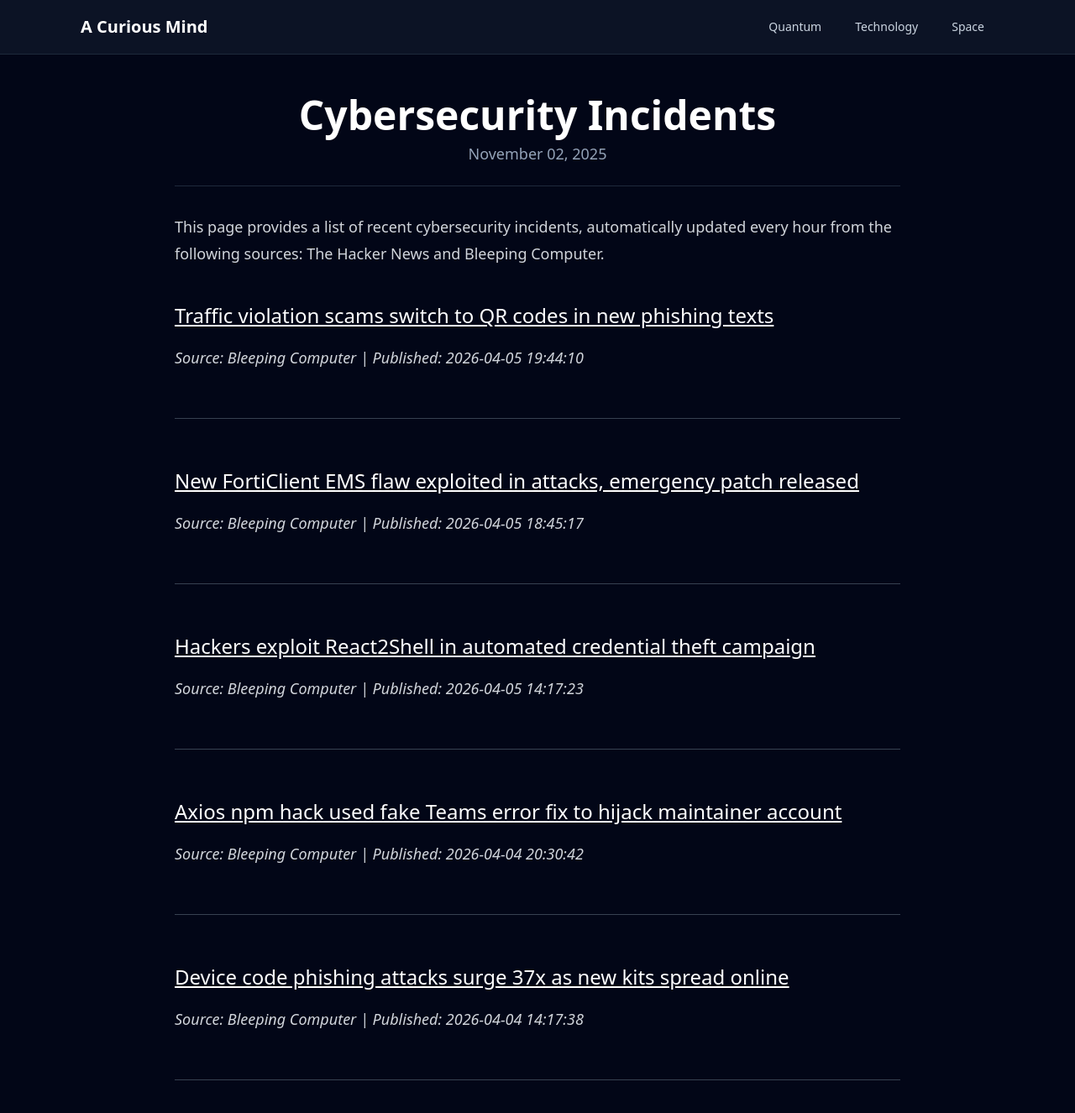
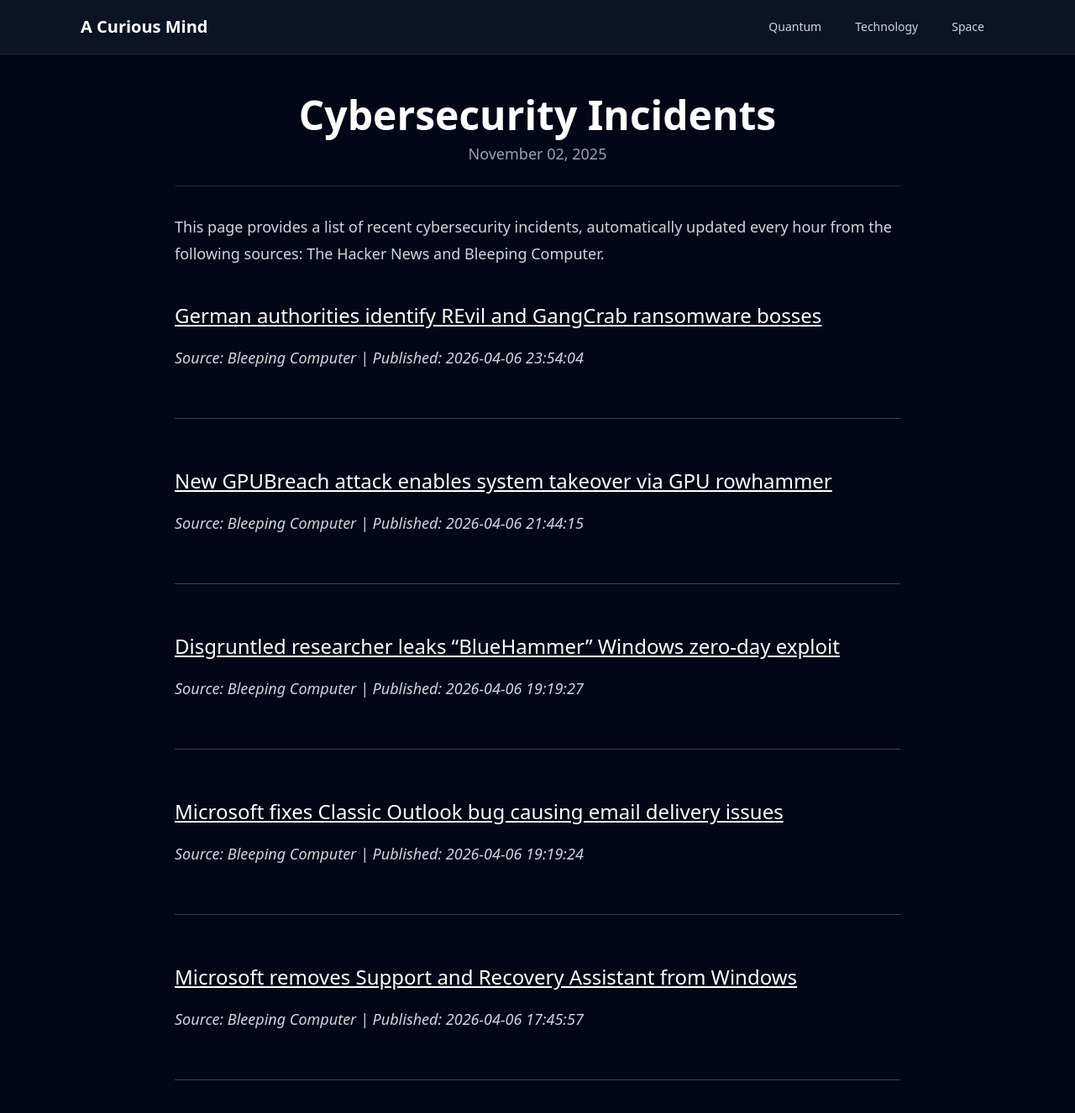
Before and after one commit to onehl7/onehl7.github.io, a Jekyll site: the page built from _posts/2025-11-02-cybersecurity-incidents.md, in a window 1280 px wide and 1400 px high. Shown: the top 1326 px of the window at 84% size. Built offline with Jekyll 4.4.1, drawn with Linux system fonts in a browser that asks for light colours; nearby versions of some CDN libraries.

Commit message:
Update news data

```diff
--- a/_data/news.json
+++ b/_data/news.json
@@ -1,32 +1,32 @@
 [
   {
     "source": "Bleeping Computer",
-    "title": "Traffic violation scams switch to QR codes in new phishing texts",
-    "link": "https://www.bleepingcomputer.com/news/security/traffic-violation-scams-switch-to-qr-codes-in-new-phishing-texts/",
-    "published": "2026-04-05 19:44:10"
+    "title": "German authorities identify REvil and GangCrab ransomware bosses",
+    "link": "https://www.bleepingcomputer.com/news/security/german-authorities-identify-revil-and-gangcrab-ransomware-bosses/",
+    "published": "2026-04-06 23:54:04"
   },
   {
     "source": "Bleeping Computer",
-    "title": "New FortiClient EMS flaw exploited in attacks, emergency patch released",
-    "link": "https://www.bleepingcomputer.com/news/security/new-fortinet-forticlient-ems-flaw-cve-2026-35616-exploited-in-attacks/",
-    "published": "2026-04-05 18:45:17"
+    "title": "New GPUBreach attack enables system takeover via GPU rowhammer",
+    "link": "https://www.bleepingcomputer.com/news/security/new-gpubreach-attack-enables-system-takeover-via-gpu-rowhammer/",
+    "published": "2026-04-06 21:44:15"
   },
   {
     "source": "Bleeping Computer",
-    "title": "Hackers exploit React2Shell in automated credential theft campaign",
-    "link": "https://www.bleepingcomputer.com/news/security/hackers-exploit-react2shell-in-automated-credential-theft-campaign/",
-    "published": "2026-04-05 14:17:23"
+    "title": "Disgruntled researcher leaks \u201cBlueHammer\u201d Windows zero-day exploit",
+    "link": "https://www.bleepingcomputer.com/news/security/disgruntled-researcher-leaks-bluehammer-windows-zero-day-exploit/",
+    "published": "2026-04-06 19:19:27"
   },
   {
     "source": "Bleeping Computer",
-    "title": "Axios npm hack used fake Teams error fix to hijack maintainer account",
-    "link": "https://www.bleepingcomputer.com/news/security/axios-npm-hack-used-fake-teams-error-fix-to-hijack-maintainer-account/",
-    "published": "2026-04-04 20:30:42"
+    "title": "Microsoft fixes Classic Outlook bug causing email delivery issues",
+    "link": "https://www.bleepingcomputer.com/news/microsoft/microsoft-fixes-classic-outlook-bug-causing-email-delivery-issues/",
+    "published": "2026-04-06 19:19:24"
   },
   {
     "source": "Bleeping Computer",
-    "title": "Device code phishing attacks surge 37x as new kits spread online",
-    "link": "https://www.bleepingcomputer.com/news/security/device-code-phishing-attacks-surge-37x-as-new-kits-spread-online/",
-    "published": "2026-04-04 14:17:38"
+    "title": "Microsoft removes Support and Recovery Assistant from Windows",
+    "link": "https://www.bleepingcomputer.com/news/microsoft/microsoft-removes-support-and-recovery-assistant-from-windows/",
+    "published": "2026-04-06 17:45:57"
   }
 ]
```
